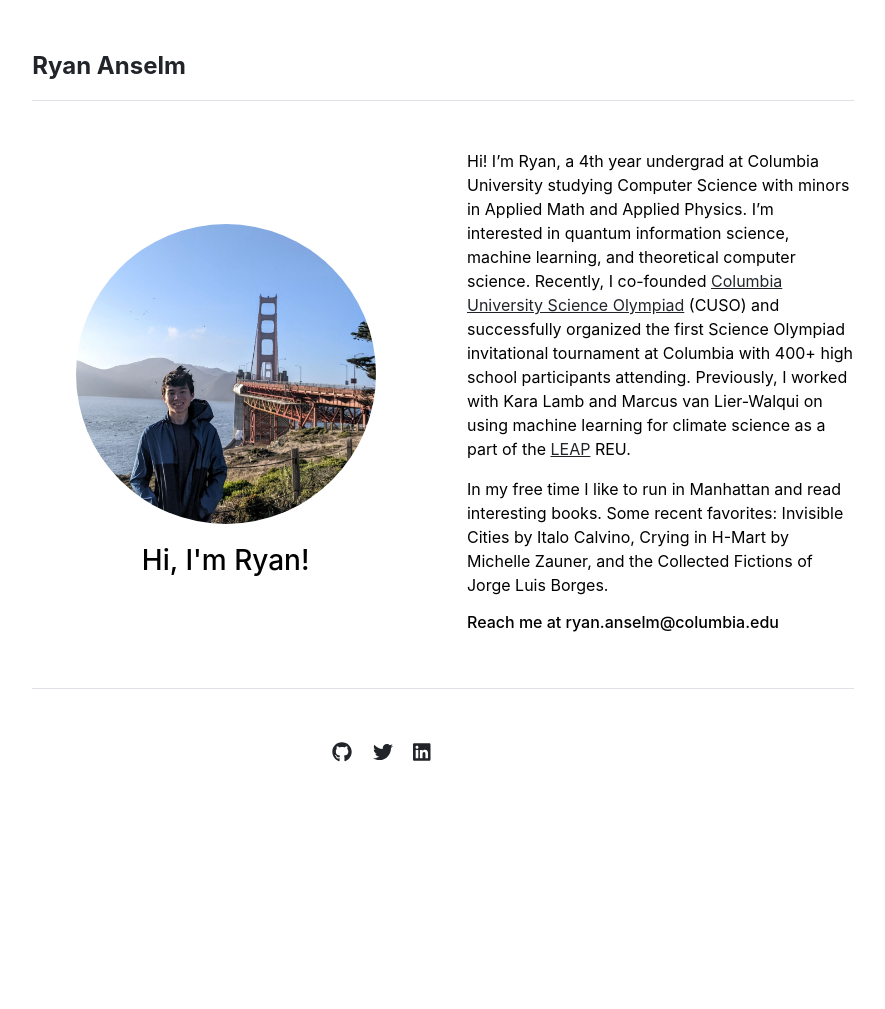
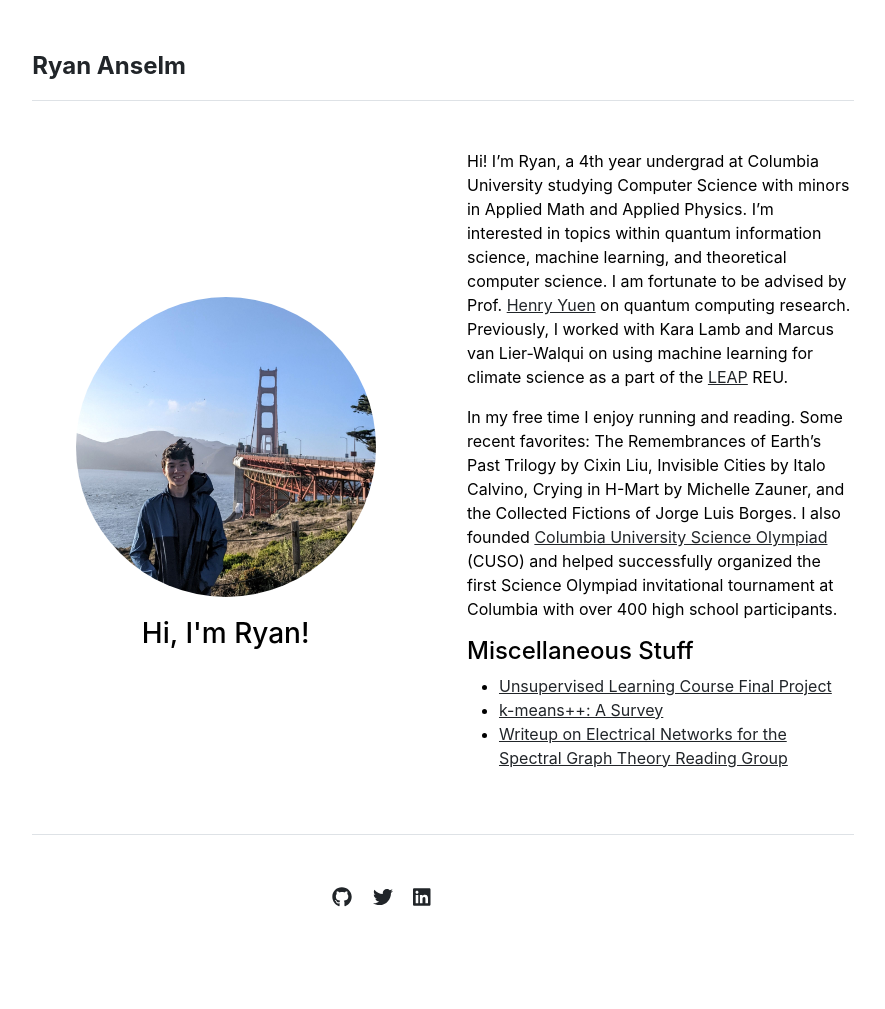
Before and after one commit to ryboselm/ryboselm.github.io, a Jekyll site: the page built from index.md, in a window 1280 px wide. Shown: the whole page, without its empty margins (197-1082 px from the left). Built offline with Jekyll 4.4.1, drawn with Linux system fonts in a browser that asks for light colours; before the commit the page ends 900 px from its top, so only the background shows below that.

Commit message:
added misc. work

```diff
--- a/assets/css/main.scss
+++ b/assets/css/main.scss
@@ -1,4 +1,4 @@
 ---
 ---
 
-@import "main";
+@import "base";
--- a/index.md
+++ b/index.md
@@ -3,8 +3,11 @@ layout: home
 title: "Home"
 ---
 
-Hi! I'm Ryan, a 4th year undergrad at Columbia University studying Computer Science with minors in Applied Math and Applied Physics. I'm interested in quantum information science, machine learning, and theoretical computer science. Recently, I co-founded [Columbia University Science Olympiad](https://www.columbiascioly.com/) (CUSO) and successfully organized the first Science Olympiad invitational tournament at Columbia with 400+ high school participants attending. Previously, I worked with Kara Lamb and Marcus van Lier-Walqui on using machine learning for climate science as a part of the [LEAP](https://leap.columbia.edu/) REU.
+Hi! I'm Ryan, a 4th year undergrad at Columbia University studying Computer Science with minors in Applied Math and Applied Physics. I'm interested in topics within quantum information science, machine learning, and theoretical computer science. I am fortunate to be advised by Prof. [Henry Yuen](https://henryyuen.net/) on quantum computing research. Previously, I worked with Kara Lamb and Marcus van Lier-Walqui on using machine learning for climate science as a part of the [LEAP](https://leap.columbia.edu/) REU.
 
- In my free time I like to run in Manhattan and read interesting books. Some recent favorites: Invisible Cities by Italo Calvino, Crying in H-Mart by Michelle Zauner, and the Collected Fictions of Jorge Luis Borges.
+In my free time I enjoy running and reading. Some recent favorites: The Remembrances of Earth's Past Trilogy by Cixin Liu, Invisible Cities by Italo Calvino, Crying in H-Mart by Michelle Zauner, and the Collected Fictions of Jorge Luis Borges. I also founded [Columbia University Science Olympiad](https://www.columbiascioly.com/) (CUSO) and helped successfully organized the first Science Olympiad invitational tournament at Columbia with over 400 high school participants.
 
-###### Reach me at ryan.anselm@columbia.edu
+#### Miscellaneous Stuff
+* [Unsupervised Learning Course Final Project](assets/Unsupervised_Learning_Final_Report.pdf)
+* [k-means++: A Survey](assets/k_means++_A_Survey.pdf)
+* [Writeup on Electrical Networks for the Spectral Graph Theory Reading Group](assets/Electrical%20Networks%20and%20Graphs.pdf)
```
Also changed, not shown: Gemfile.lock, _sass/base.scss (renamed from _sass/main.scss), 1 other file.
